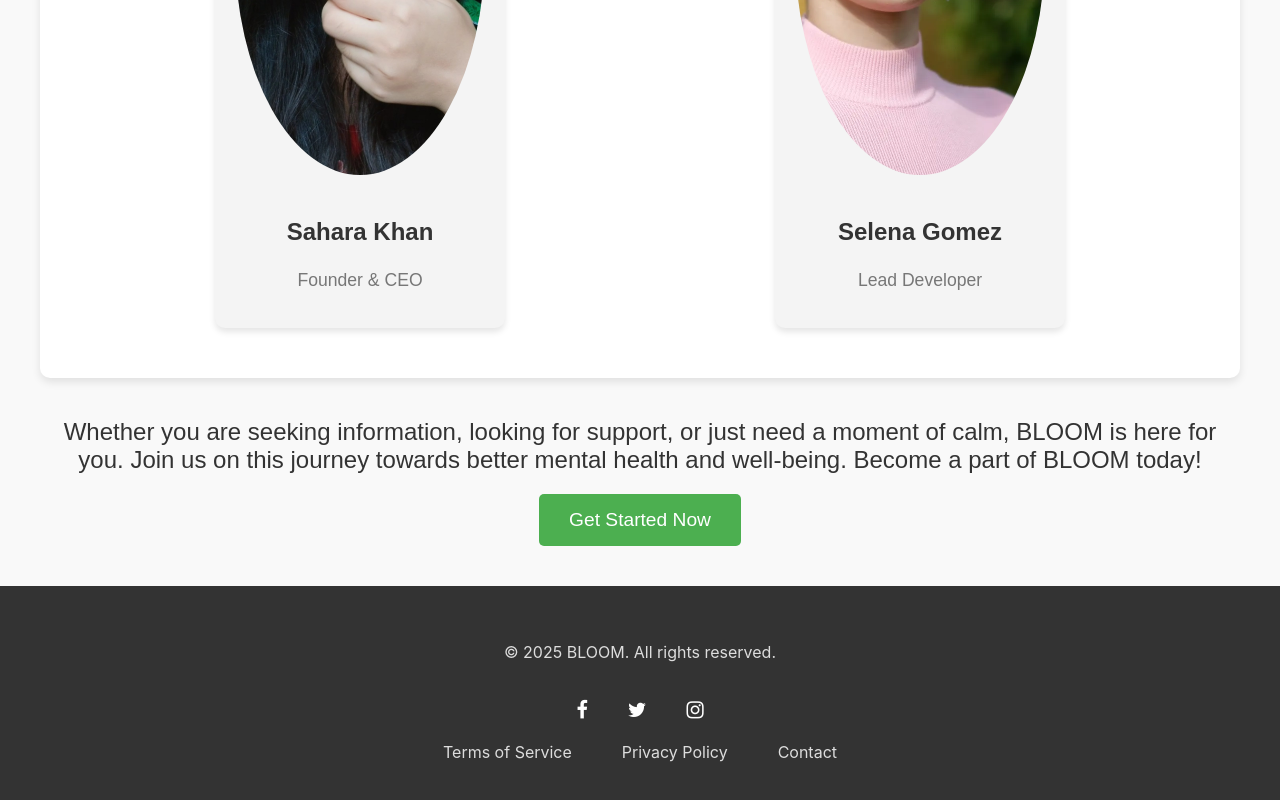
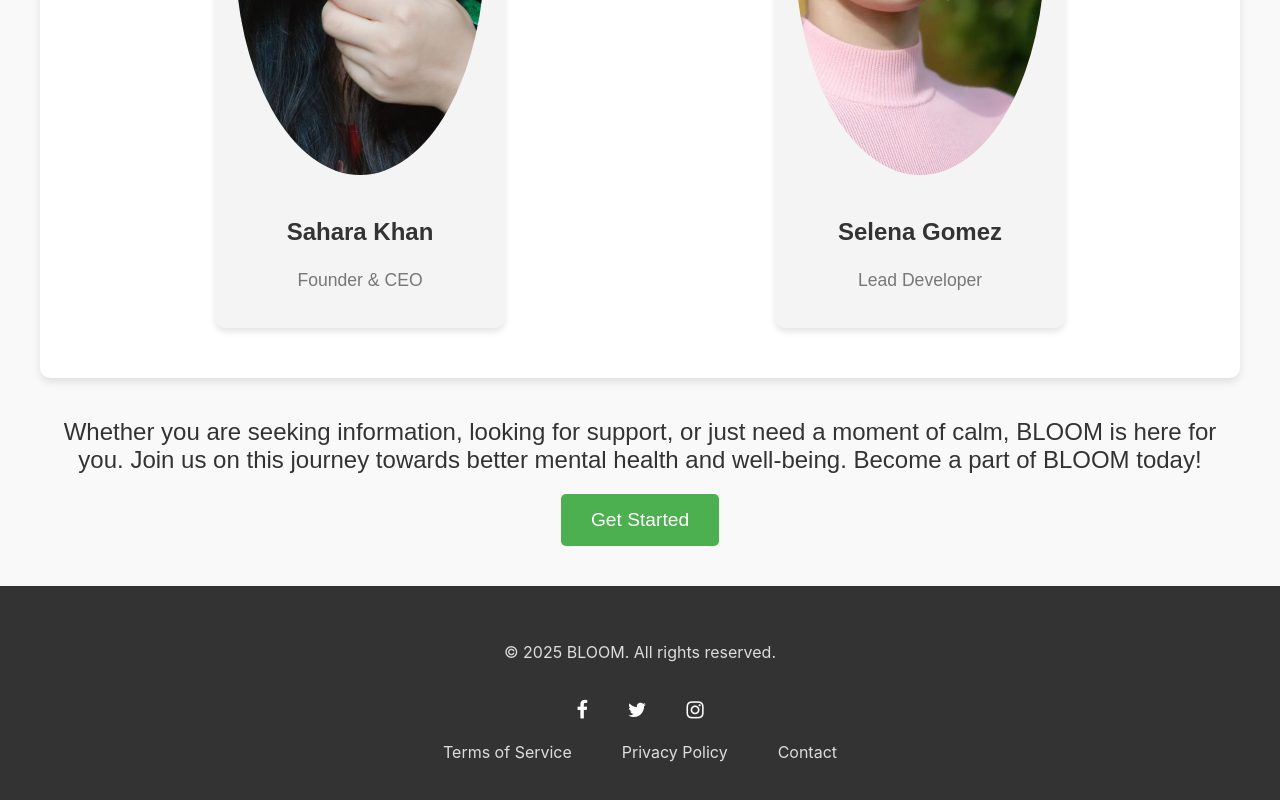
Before and after one commit to Sahara109/bloom-development, a React (Create React App) app in the folder bloom-frontend/: page /about in a window 1280 px wide. Shown: the part 3233-4033 px from the top of the page. Built offline with nearby package versions, Linux system fonts and the light colour scheme.

Commit message:
Frontend Updates

```diff
--- a/bloom-frontend/src/components/About/About.js
+++ b/bloom-frontend/src/components/About/About.js
@@ -113,7 +113,7 @@ const About = () => {
       {/* Call to Action Section */}
       <section className="cta-section">
         <p>Whether you are seeking information, looking for support, or just need a moment of calm, BLOOM is here for you. Join us on this journey towards better mental health and well-being. Become a part of BLOOM today!</p>
-        <button className="cta-button">Get Started Now</button>
+        <button className="cta-button">Get Started</button>
       </section>
     </div>
   );
```
